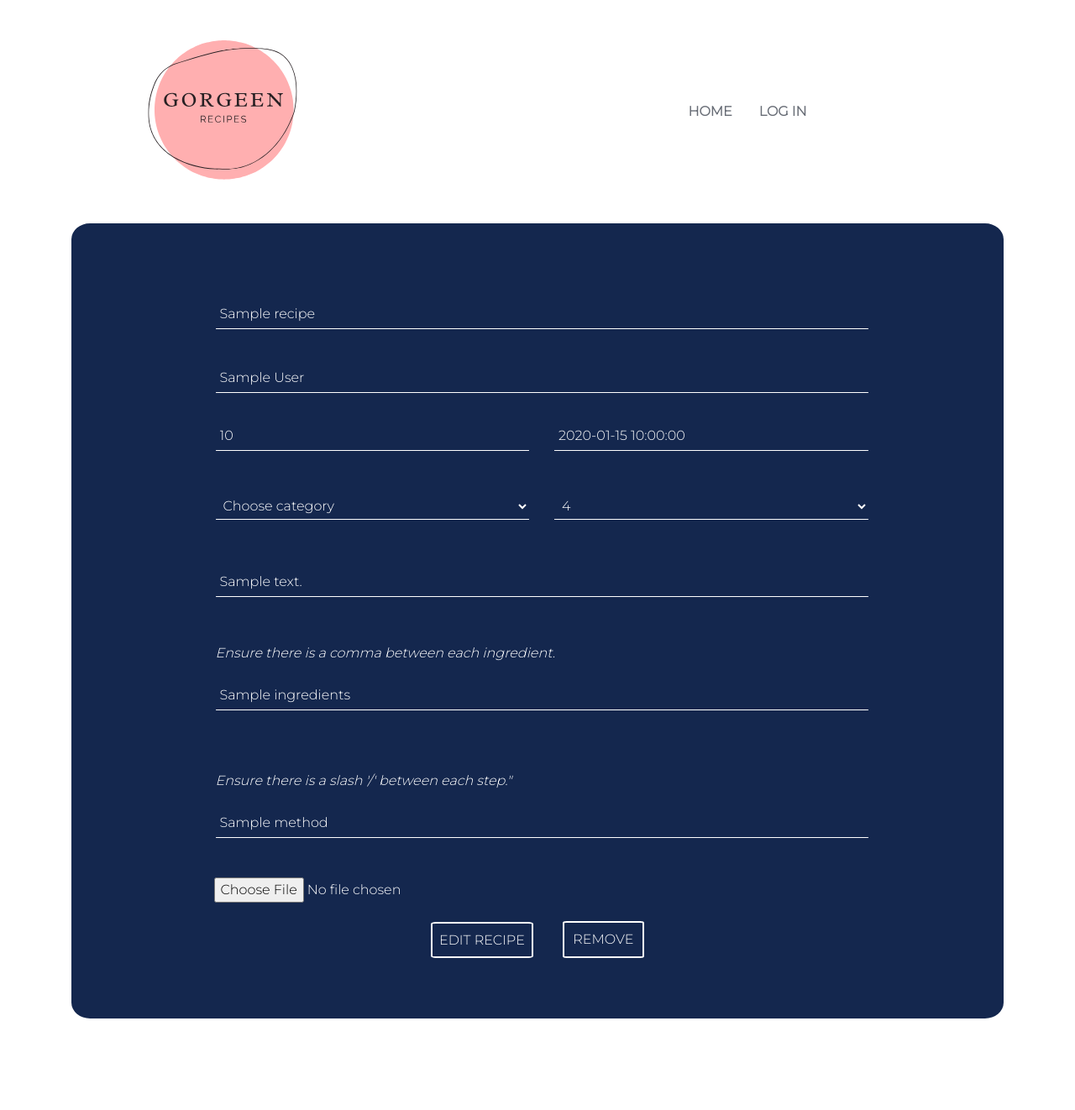
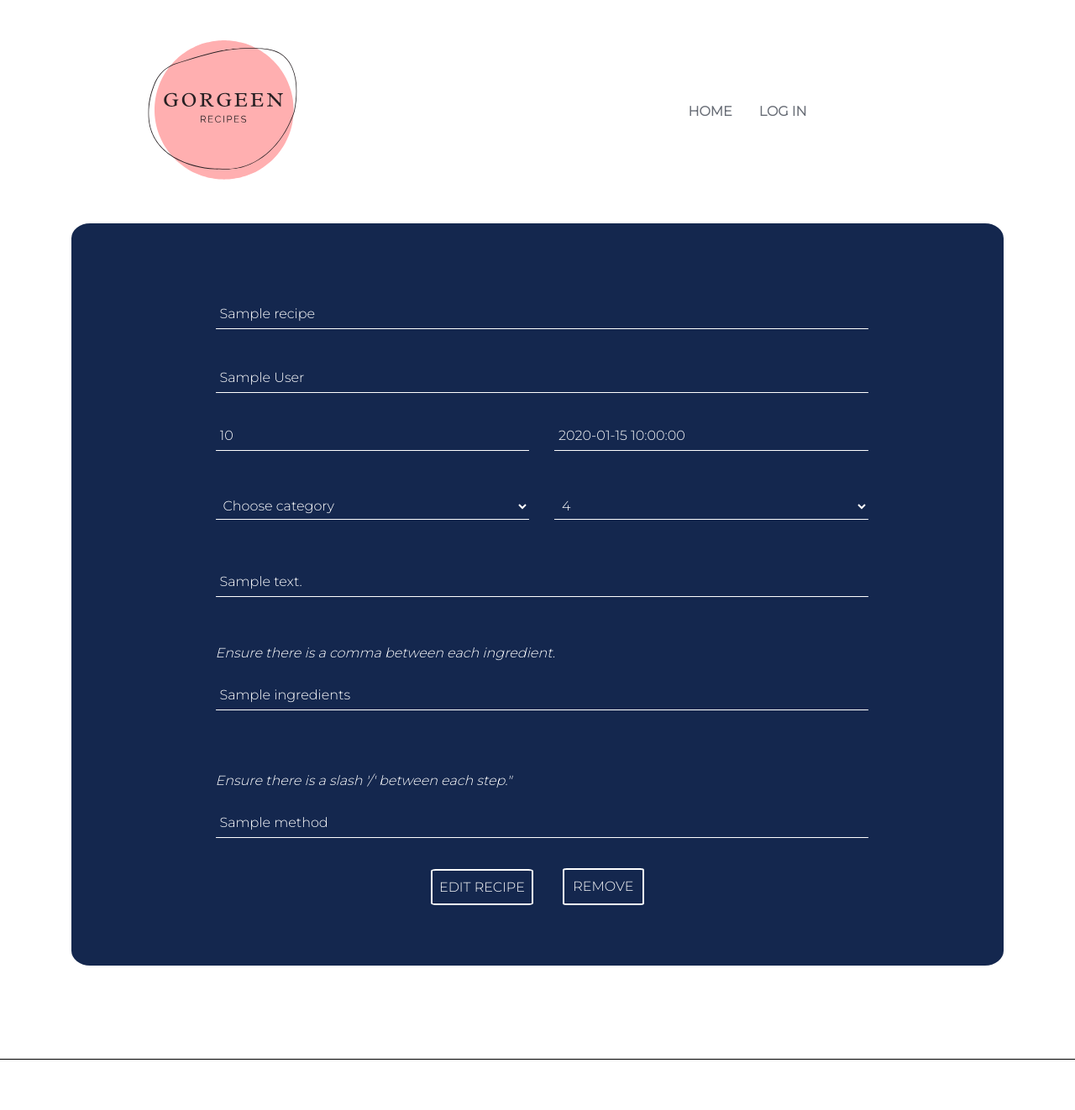
Before and after one commit to laura-ash/recipe-collection, a Flask app: template templates/pages/edit_recipe.html in a window 1280 px wide. Shown: the top 1322 px of the page at 84% size. Run offline with Flask 2, Linux system fonts and the light colour scheme; the template is opened without the code that fills it: most values are stand-ins (such as "Sample title", 1, 10 or a date in 2020); some libraries are stand-ins or nearby versions.

Commit message:
Removed edit image option from edit form

```diff
--- a/templates/pages/edit_recipe.html
+++ b/templates/pages/edit_recipe.html
@@ -61,9 +61,6 @@
                 <p class="form-text">Ensure there is a slash '/' between each step."</p>
                 <input type="text" class="form-input" id="method" value="{{ method }}" name="method" placeholder="Method" required>
             </div>
-            <div class="btn col-sm-12 left-btn">
-                <input type="file" class="file" accept="image/*" name="photo_url" id="photo_url" value="{{ recipe.photo_url }}"required>
-            </div>
             <div class="center col-sm-12 center-btn">
                 <button type="submit" class="button">Edit Recipe</button>
                 <a href="{{ url_for('get_recipes')}}" class="button link-btn">Remove</a>
```
